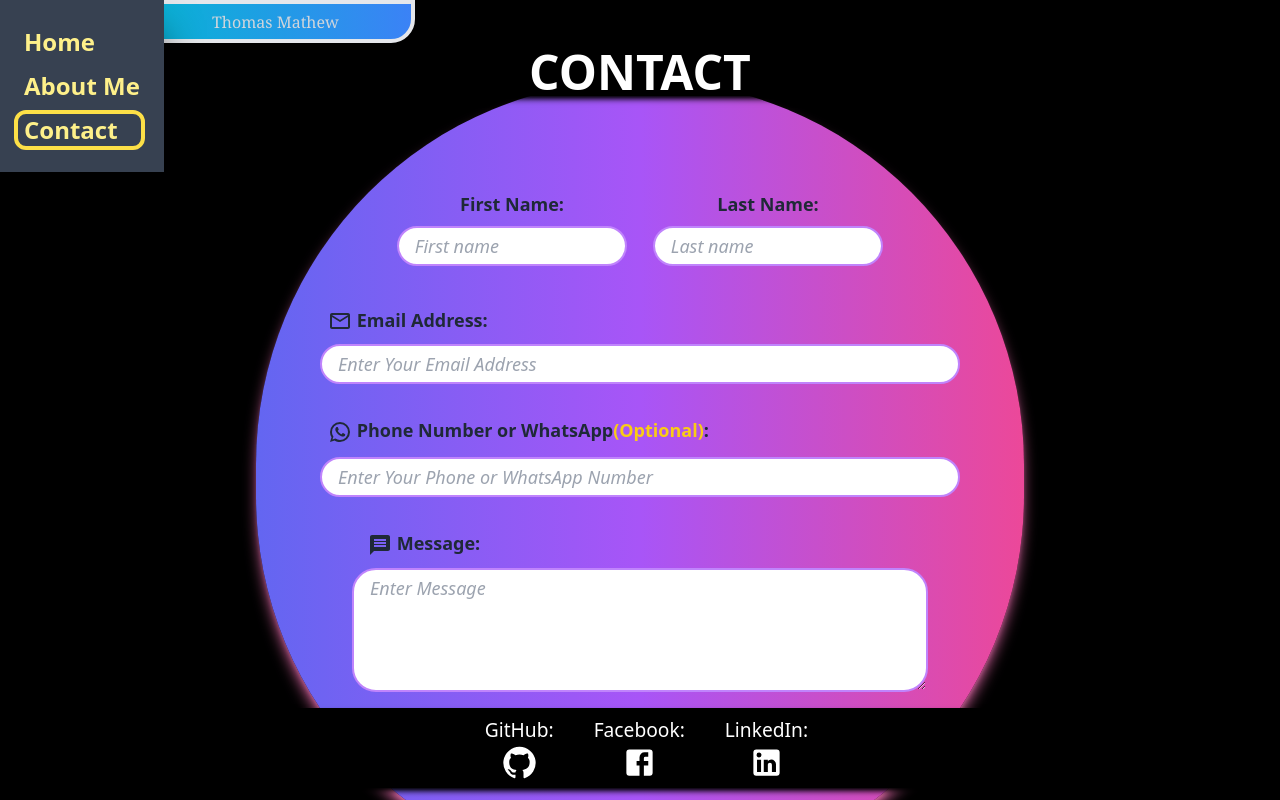
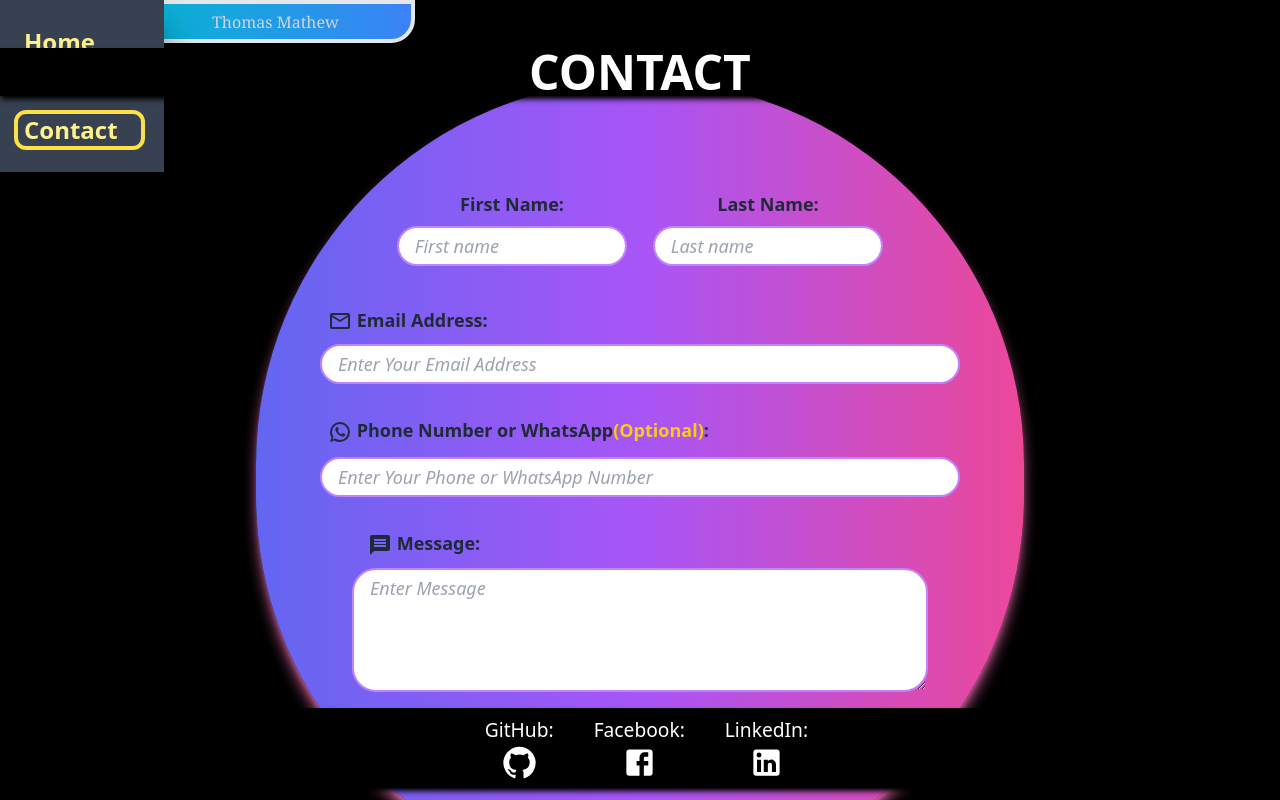
Before and after one commit to luffy17zoro17/portfolio.1, a Next.js app: page /contact in a window 1280 px wide. Built offline with nearby package versions, Linux system fonts and the light colour scheme.

Commit message:
finished!

```diff
--- a/pages/aboutme.js
+++ b/pages/aboutme.js
@@ -36,7 +36,7 @@ const AboutMe = () => {
          className={!toggleOn ? `border-4 absolute top-[5rem] rounded-full
           w-[50vmin] h-[50vmin] z-40 p-[4vmin]
          shadow-xl shadow-black bg-red-400 left-[9vmin] text-[5vmin] font-bold` :
-         `bg-green-300 border-4 fixed z-30 top-[7rem] right-[6vmin] rounded-full h-[8rem] w-[8rem]
+         `bg-green-300 border-4 fixed z-30 top-[1rem] right-[4vmin] rounded-full h-[8rem] w-[8rem]
          shadow-xl shadow-black font-bold text-3xl`}>
             <h1 className={toggleOn ? "" : "animate-pulse hover:animate-pulse hover:scale-[100%] hover:text-purple-700"}>
                 {!toggleOn ? "Press the big chunky tempting RED BUTTON" : "Press Again"}</h1>
@@ -54,11 +54,11 @@ const AboutMe = () => {
             border-purple-600 rounded
             p-4 text-xl shadow-lg shadow-black md:mx-[11rem]">
             <h1 className="font-bold fixed text-[6vmin] flex justify-center
-            left-0 w-[100%]
-            shadow-lg shadow-cyan-400">ABOUT <b className="text-yellow-400">
+            left-0 w-[100%] top-[4.5rem]
+            shadow-lg shadow-cyan-400">ABOUT&nbsp;<b className="text-yellow-400">
                [</b>ME<b className="text-yellow-400">]</b></h1>
 
-            <p className="p-2 pt-[8rem]">Im Thomas Mathew, 30, have a diploma in VFX.
+            <p className="p-2 pt-[7rem]">Im Thomas Mathew, 30, have a diploma in VFX.
 
             Now I know I&apos;ve said I love coding. Im self-taught. But that dosen&apos;t mean I would
             enjoy being glued to a 2D screen 24x7 - which I&apos;ve been doing
--- a/pages/contact.js
+++ b/pages/contact.js
@@ -52,10 +52,9 @@ function ContactForm() {
       <div className='flex flex-col justify-center items-center
        text-gray-800 h-[60rem] w-[100%] bg-black
        absolute w-[100%] lg:text-lg'>
-        <h1 className='font-bold text-5xl top-[7rem] z-10
+        <h1 className='font-bold text-5xl top-[3rem] z-30
         fixed shadow-md shadow-black bg-black
-        w-[100%] flex justify-center text-white
-        sm:top-[4rem] xl:top-[3rem]'>CONTACT</h1>
+        w-[100%] flex justify-center text-white'>CONTACT</h1>
       <div className='flex flex-col justify-center items-center space-y-2
        bg-gradient-to-r from-indigo-500 via-purple-500 to-pink-500 shadow-lg
         shadow-pink-400
--- a/pages/index.js
+++ b/pages/index.js
@@ -51,7 +51,7 @@ export default function Home() {
          border-x-[4rem] border-yellow-400'>
 
           <div className='px-[0.3rem] pt-[5rem]'>
-            <span className="shadow-lg shadow-cyan-400 text-pink-500
+            <span className="shadow-lg shadow-cyan-400 text-pink-500 font-mono
           text-[9vmin] hover:opacity-80">
             Thomas Mathew</span><span className='text-[3vmin]'><br/>from</span>&nbsp;
              <span className="text-[4vmin] shadow-lg shadow-yellow-400 text-green-200
```
